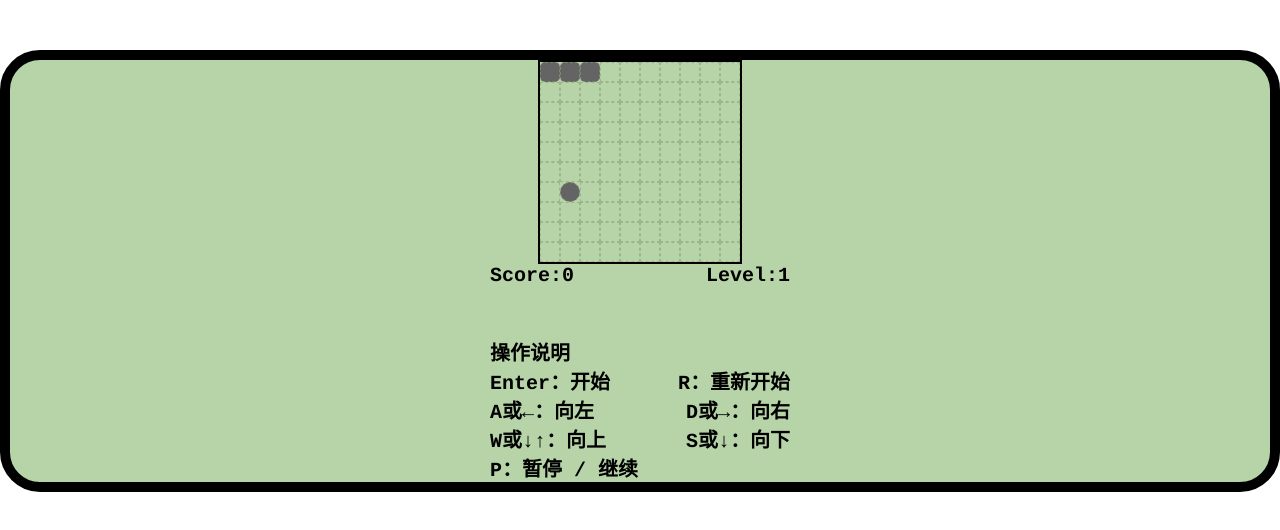
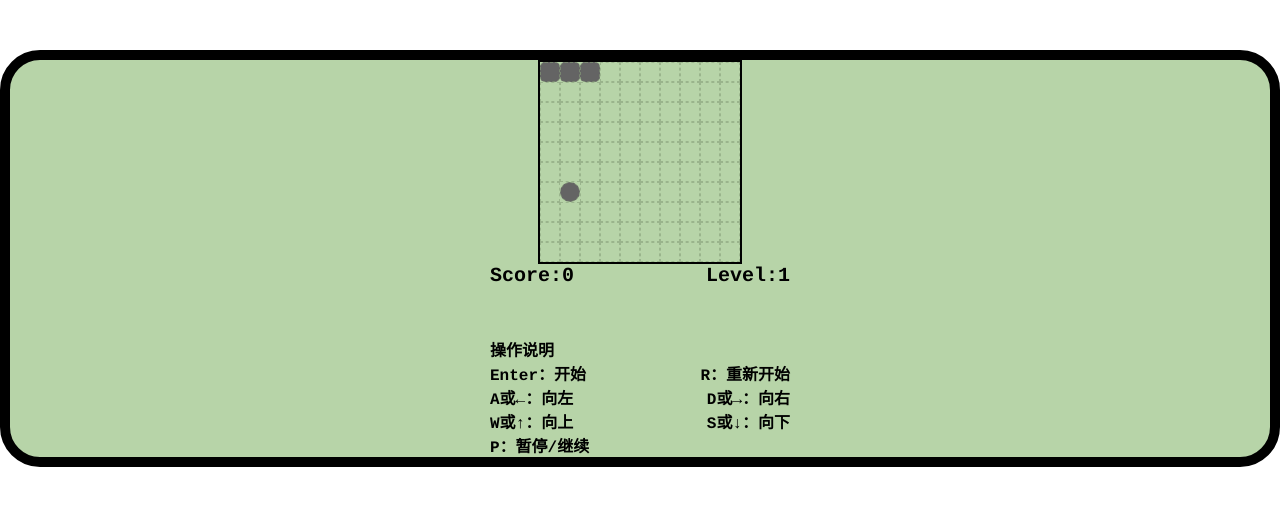
Before and after one commit to Sword0916/greedy-snake, a website built with webpack: page src/index.html in a window 1280 px wide. Built offline with nearby package versions, Linux system fonts and the light colour scheme.

Commit message:
添加按键操作说明

```diff
--- a/src/index.html
+++ b/src/index.html
@@ -32,11 +32,11 @@
             <div>D或→：向右</div>
         </div>
         <div class="control">
-            <div>W或↓↑：向上</div>
+            <div>W或↑：向上</div>
             <div>S或↓：向下</div>
         </div>
         <div class="control">
-            <div>P：暂停 / 继续</div>
+            <div>P：暂停/继续</div>
         </div>
     </div>
 </div>
--- a/src/modules/Control.ts
+++ b/src/modules/Control.ts
@@ -3,18 +3,13 @@ import Position from "./Position";
 
 class Control {
     private _game: Game;
-    private _isCreated: boolean = false;
 
     constructor(game: Game) {
         this._game = game;
-    }
 
-    prepareControl() {
-        if(!this._isCreated) {
-            document.addEventListener('keydown', (e) => {
-                this._turn(e);
-            });
-        }
+        document.addEventListener('keydown', (e) => {
+            this._turn(e);
+        });
     }
 
     private _turn(event: KeyboardEvent) {
--- a/src/modules/Game.ts
+++ b/src/modules/Game.ts
@@ -74,7 +74,6 @@ class Game {
         this._scorePanel.prepareScorePanel();
         this._snake.prepareSnake();
         this._food.prepareFood();
-        this._control.prepareControl();
 
         this._renderer.renderer();//渲染开始界面
     }
--- a/src/style/index.less
+++ b/src/style/index.less
@@ -68,6 +68,7 @@ body {
   #remark {
     width: 300px;
     margin-top: 50px;
+    font-size: 16px;
     .control {
       display: flex;
       justify-content: space-between;
```
